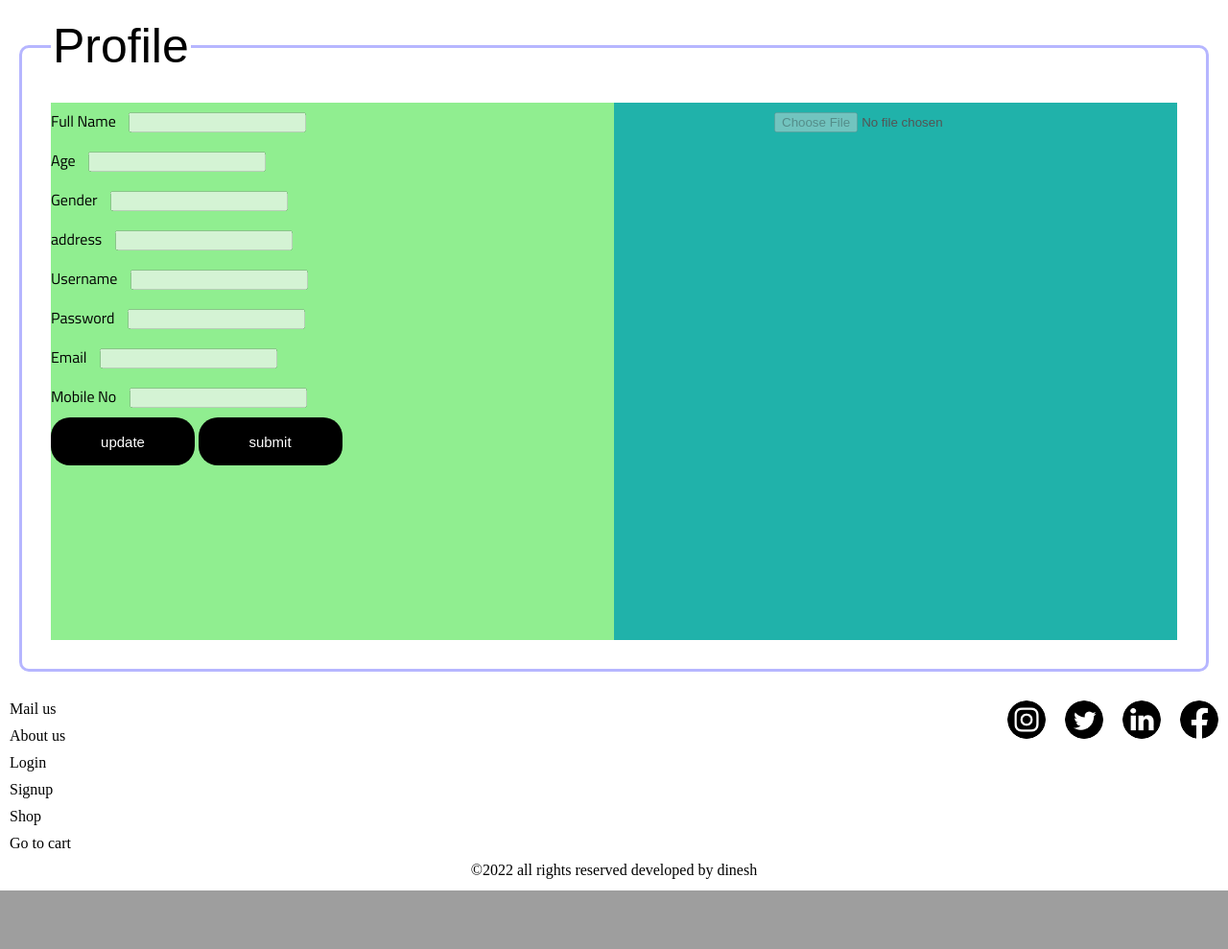
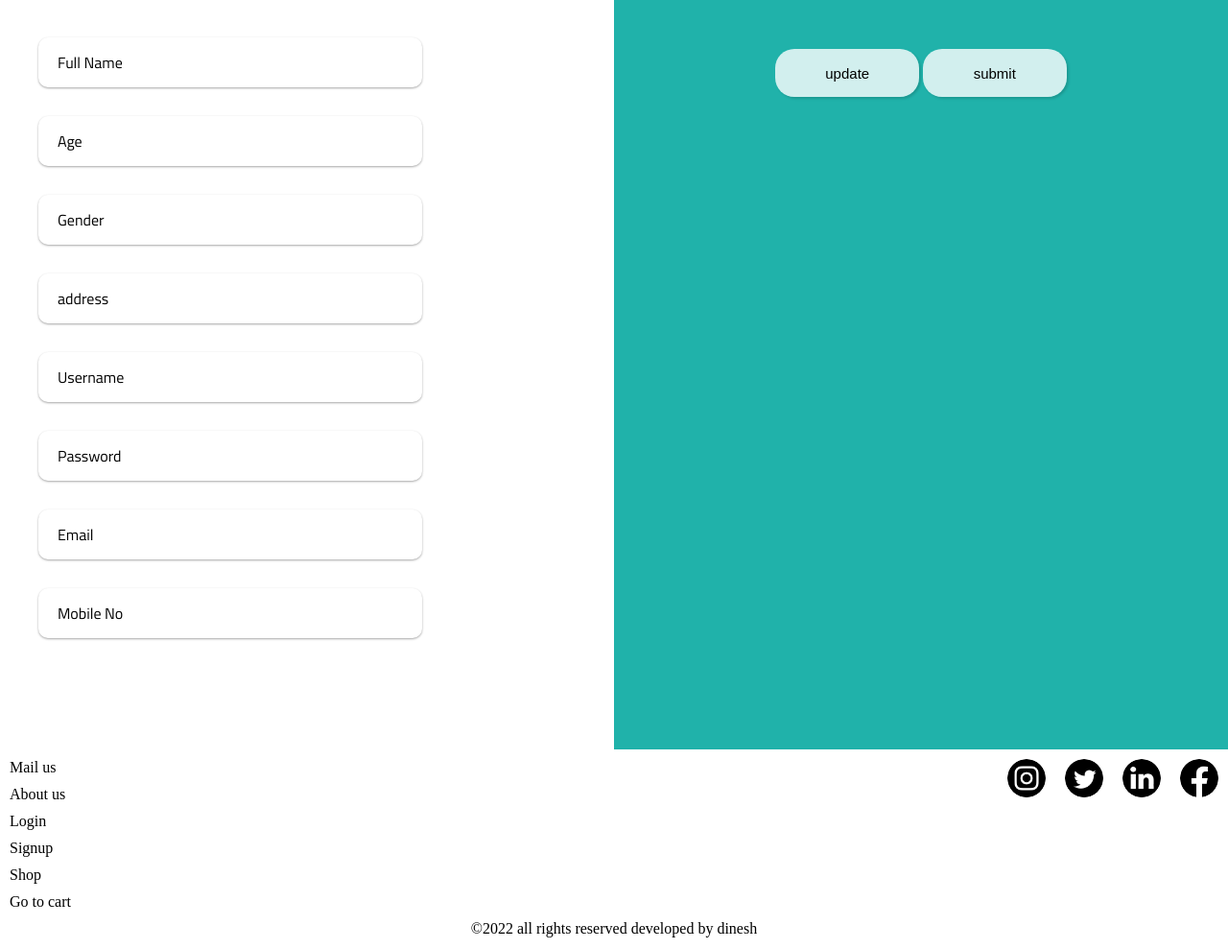
Before and after one commit to dinesh-404/ShoePlazza-BCA-5th, a PHP site: page /profile.php in a window 1280 px wide. Shown: the part 761-1750 px from the top of the page at 96% size. Before the commit the page ends 1689 px from the top, so only its background shows below. Run offline with PHP 8.4, Linux system fonts and the light colour scheme; the visitor is signed in with stand-in values (Sample User, id 1); data that the repository does not hold is empty.

Commit message:
doing profile textfields

```diff
--- a/design.css
+++ b/design.css
@@ -320,37 +320,40 @@ a {
 .container input[type="text"] {
   height: 30px;
 }
-.button {
-  color: white;
-  background: black;
+.profile .button {
+  color: black;
+  background: rgba(255, 255, 255, 0.8);
+  width: 150px;
+  font-size: 15px;
+  border: 0;
+  border-radius: 20px;
+  height: 40px;
+
+}
+.ProfileWrapper .button{
+  color: black;
+  background: rgba(255, 255, 255, 0.8);
   width: 150px;
   font-size: 15px;
   border: 0;
   border-radius: 20px;
   height: 50px;
+  box-shadow: rgba(0, 0, 0, 0.15) 1.95px 1.95px 2.6px;
 
 }
 .button:hover {
   transition: all .3s;
   box-shadow: rgba(0, 0, 0, 0.35) 0px 5px 15px;
-  color: black;
-  background: white;
+  color: white;
+  background:black;
+
 }
-.ProfileWrapper .fields {
-  margin: 10px;
-}
-.profilepic{
-  height: 500px;
-  width: 500px;
-  border-radius: 10px;
-  border: 2px solid black;
-  margin-top: 20px;
-}
+
 .profile{
   padding-top: 40px;
   width: auto;
   height: 700px;
-  background: url("/ShoePlazza/images/5.jpg");
+  background: url("/ShoePlazza/images/5.jpg") center;
   /* background-blend-mode: overlay; */
   font-family: "Oxygen",sans-serif;
   padding: 30px;
@@ -372,39 +375,67 @@ a {
   font-size: 15px;
   font-weight: 100;
 }
+.right .profilepic{
+  margin-bottom: 30px;
+  height: 500px;
+  width: 500px;
+  border-radius: 10px;
+  border: 2px solid black;
+  margin-top: 20px;
+}
 .ProfileWrapper{
   font-family: "regular";
   font-weight: 300;
   width: 100%;
-  height: 560px;
-
   display: grid;
   grid-template-columns: 1fr 1fr;
+  position: relative;
 }
-.left{
+.ProfileWrapper .left{
   height: 100%;
-  background-color: lightgreen;
+  padding: 30px;
+  /* background-color: lightgreen; */
+  position: relative;
 }
-.right{
+.ProfileWrapper .fields {
+  margin: 10px;
+  height: 30px;
+  border: none;
+  width: 300px;
+  padding-left: 100px;
+  background: none;
+  position: relative;
+  border: none;
+  outline: none;
+}
+
+ .txtfieldwrapper label{
+  position: absolute;
+  top:15px;
+  left: 20px;
+
+}
+
+.ProfileWrapper .txtfieldwrapper{
+  box-shadow: rgba(0, 0, 0, 0.12) 0px 1px 3px, rgba(0, 0, 0, 0.24) 0px 1px 2px;
+  margin: 10px;
+  width: 400px;
+  text-align: right;
+  margin-bottom: 30px;
+  border-radius: 10px;
+  position: relative;
+  overflow:hidden;
+  transition: all .1s;
+}
+
+.ProfileWrapper .right{
+  padding: 30px;
   height: 100%;
   background: lightseagreen;
+  position: relative;
   text-align: center;
 }
 
-#fieldset{
-  border: 3px solid rgba(0, 0, 255, 0.288);;
-  border-radius: 10px;
-  padding: 30px;
-  margin: 20px;
-  height: 100%;
-}
-#legend{
-  font-size: 50px;
-  background: none;
-  font-family: sans-serif;
-  font-weight: 300;
-
-}
 /* footer */
 .FooterRight img {
   margin: 10px;
--- a/profile.php
+++ b/profile.php
@@ -41,64 +41,83 @@ if (isset($_SESSION['uid'])) {
             </div>
             <button type="button" class="button" onclick='scrollupdate()'>View Profile</button>
         </div>
-        <fieldset id="fieldset">
-            <legend id="legend">Profile</legend>
         <div class="ProfileWrapper">
             <div class="left">
 
+                <div class="txtfieldwrapper">
                     <label for='fullname'>Full Name</label>
                     <input type='text' class='fields' name='fullname' value='<?php echo $row['fullname']; ?>' id='fullname' disabled required><br>
+                </div>
+                <div class="txtfieldwrapper">
 
                     <label for='age'>Age</label>
                     <input type='text' class='fields' name='age' value='<?php echo $row['age']; ?>' id='age' disabled required><br>
+                </div>
+                <div class="txtfieldwrapper">
 
                     <label for='gender'>Gender</label>
                     <input type='text' class='fields' name='gender' value='<?php echo $row['gender']; ?>' id='gender' disabled required><br>
+                </div>
+                <div class="txtfieldwrapper">
 
                     <label for='address'>address</label>
                     <input type='text' class='fields' name='address' value='<?php echo $row['address']; ?>' id='address' disabled required><br>
+                </div>
+                <div class="txtfieldwrapper">
 
                     <label for='username'>Username</label>
                     <input type='text' class='fields' name='username' value='<?php echo $row['username']; ?>' id='username' disabled required><br>
+                </div>
+                <div class="txtfieldwrapper">
 
                     <label for='password'>Password</label>
                     <input type='text' class='fields' name='password' value='<?php echo $row['password']; ?>' id='password' disabled required><br>
+                </div>
+                <div class="txtfieldwrapper">
 
                     <label for='email'>Email</label>
                     <input type='text' class='fields' name='email' value='<?php echo $row['email']; ?>' id='email' disabled required><br>
+                </div>
+                <div class="txtfieldwrapper">
 
                     <label for='mobileno'>Mobile No</label>
                     <input type='text' class='fields' name='mobileno' value='<?php echo $row['mobile']; ?>' id='mobileno' disabled required><br>
+                </div>
 
-                    <input type="button" value="update" id="updatebtn" class="button">
-                    <input type="button" value="submit" onclick="validate()" class="button">
+
+                    <!-- <input type="button" value="update" id="updatebtn" onclick="enable()" class="button">
+                    <input type="button" value="submit" onclick="validate()" class="button"> -->
+
             </div>
             <div class="right">
                 <?php
 
                 if (strlen($row['image']) == 0) {
                 ?>
-                        <input type="file" name="avatar" class='fields' accept="image/*" disabled id=""><br>
+                    <input type="file" name="avatar" class='fields' accept="image/*" disabled id="" style="display: none;"><br>
                 <?php
                 } else {
-                        echo "<img src='$imgpath' alt='profilepic' class='profilepic'><br>";
+                    echo "<img src='$imgpath' alt='profilepic' class='profilepic' ondblclick='filebrowse()'><br>";
                 }
                 ?>
+                <input type="file" name="file" id="filebrowse" style="display: none;">
+                <input type="button" value="update" id="updatebtn" onclick="enable()" class="button">
+                    <input type="button" value="submit" onclick="validate()" class="button">
             </div>
         </div>
-        </fieldset>
 
-        <div class="container">
-            <labfullnameel for="profilepic">Profile Picture</label>
+        <!-- <div class="container">
+                <label for="profilepic">Profile Picture</label>
                 <?php
 
-                if (strlen($row['image']) == 0) {
+                // if (strlen($row['image']) == 0) {
+                //
                 ?>
-                    <input type="file" name="avatar" class='fields' accept="image/*" disabled id=""><br>
-                <?php
-                } else {
-                    echo "<img src='$imgpath' alt='profilepic' class='profilepic'><br>";
-                }
+                //     <input type="file" name="avatar" class='fields' accept="image/*" disabled id=""><br>
+                // <?php
+                    // } else {
+                    //     echo "<img src='$imgpath' alt='profilepic' class='profilepic'><br>";
+                    // }
                     ?>
 
                 <label for='fullname'>Full Name</label>
@@ -127,11 +146,10 @@ if (isset($_SESSION['uid'])) {
 
                 <input type="button" value="update" id="updatebtn" class="button">
                 <input type="button" value="submit" onclick="validate()" class="button">
-        </div>
+            </div> -->
     </form>
-    <div class="crudbtn">
-    </div>
     <script src="update.js"></script>
+    <br><br>
     <?php include('footer.php'); ?>
 </body>
 
```
Also changed, not shown: update.js (+40 -14 lines). Lines whose indentation alone changed are shown as unchanged.
